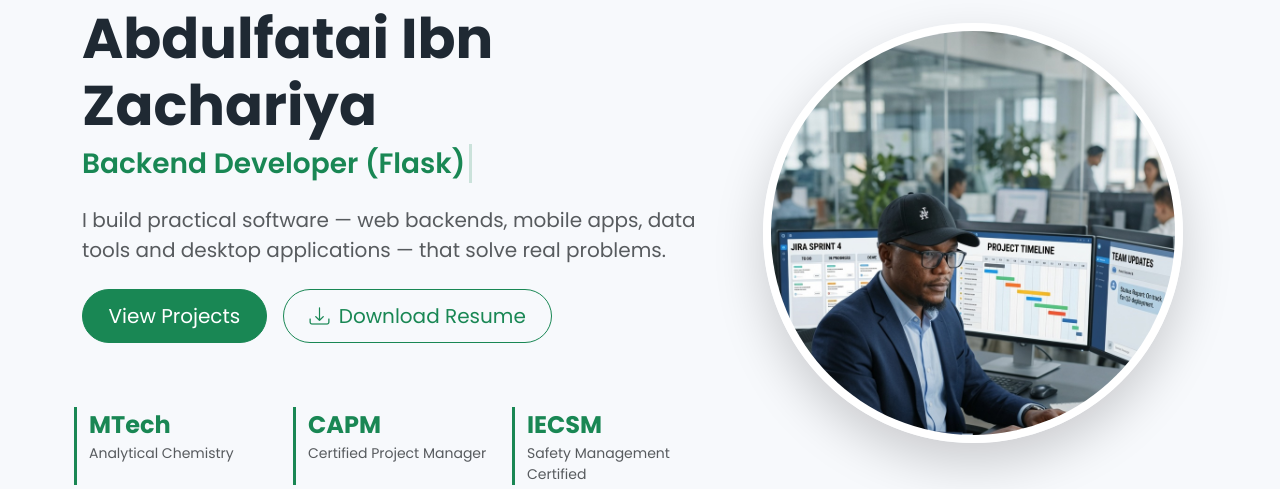
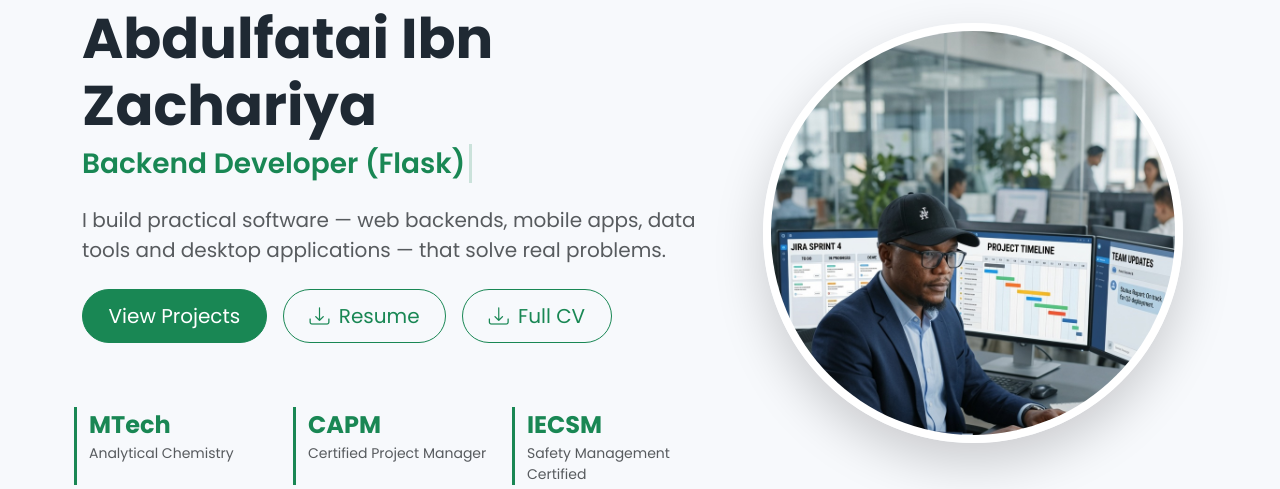
Before and after one commit to ibnzachariya/Portfolio, a Flask app: page / in a window 1280 px wide. Shown: the part 195-684 px from the top of the page. Run offline with Flask 3, Linux system fonts and the light colour scheme.

Commit message:
Add files via upload

```diff
--- a/data/site.json
+++ b/data/site.json
@@ -14,9 +14,10 @@
   "whatsapp_display": "+234 803 152 8212",
   "github": "https://github.com/ibnzachariya",
   "linkedin": "https://www.linkedin.com/in/abdulfatai-zachariya-145526374",
-  "formspree_id": "xqpawkna",
+  "formspree_id": "",
   "location": "Abuja, Nigeria",
-  "cv_file": "files/Abdulfatai_Resume.pdf",
+  "resume_file": "files/Abdulfatai_Saka_Resume.pdf",
+  "cv_file": "files/Abdulfatai_Saka_CV.pdf",
   "profile_image": "images/profile.jpg",
   "about": [
     "I'm a Python developer who came into software from Analytical Chemistry (MTech, Federal University of Technology, Minna). Lab work taught me to be methodical, to trust data, and to keep digging until a problem is actually solved — habits I bring to every codebase.",
--- a/templates/index.html
+++ b/templates/index.html
@@ -18,8 +18,13 @@
 
                 <div class="d-flex flex-wrap gap-3 mt-4">
                     <a href="{{ url_for('projects') }}" class="btn btn-success btn-lg">View Projects</a>
-                    <a href="{{ url_for('static', filename=site.cv_file) }}" class="btn btn-outline-success btn-lg" download>
-                        <i class="bi bi-download me-1" aria-hidden="true"></i> Download Resume
+                    <a href="{{ url_for('static', filename=site.resume_file) }}" class="btn btn-outline-success btn-lg" download
+                       title="One-page summary">
+                        <i class="bi bi-download me-1" aria-hidden="true"></i> Resume
+                    </a>
+                    <a href="{{ url_for('static', filename=site.cv_file) }}" class="btn btn-outline-success btn-lg" download
+                       title="Full curriculum vitae">
+                        <i class="bi bi-download me-1" aria-hidden="true"></i> Full CV
                     </a>
                 </div>
 
```
Also changed, not shown: templates/about.html (+7 -2 lines), README.md, 2 other files.
